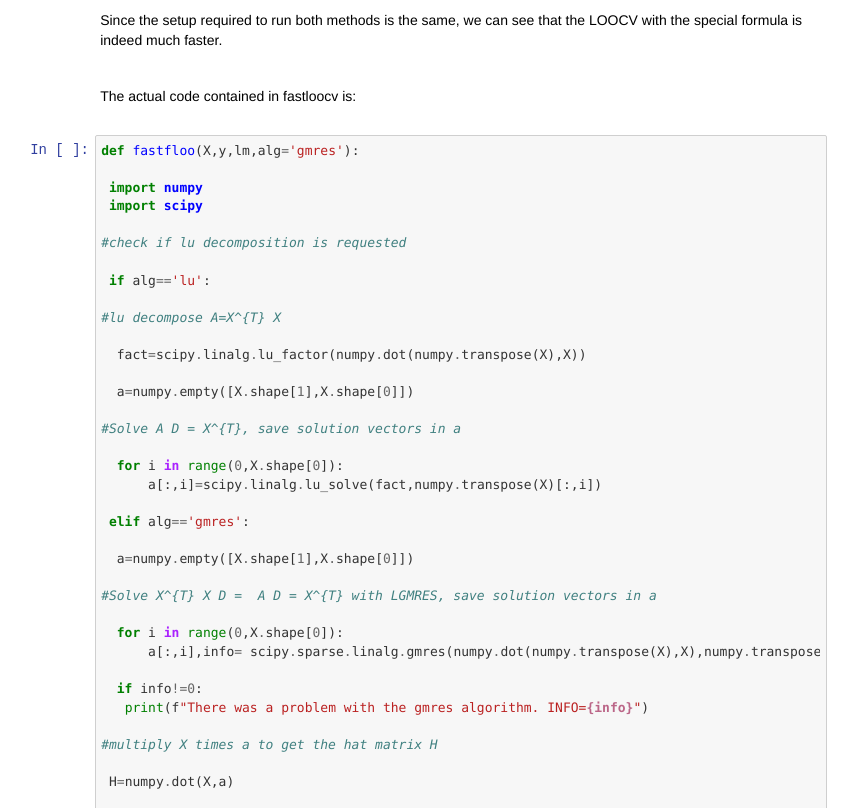
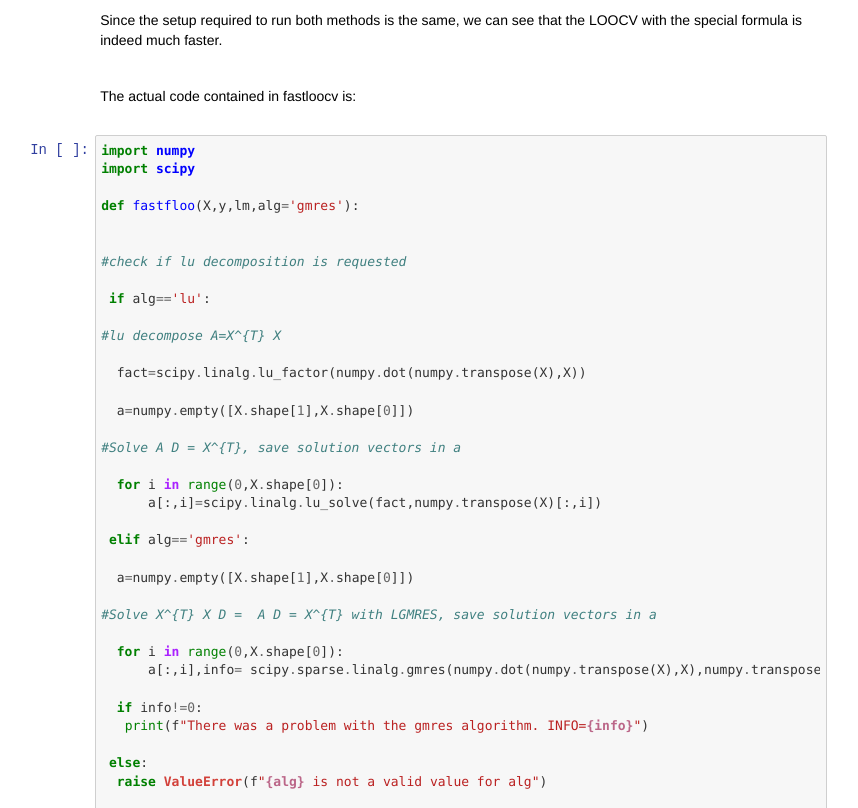
Before and after one commit to data-fiend/data-fiend.github.io, a plain HTML site: page third-post.html in a window 1280 px wide. Shown: the part 5490-6298 px from the top of the page, without its empty margins (85-943 px from the left). Drawn offline with nearby package versions, Linux system fonts and the light colour scheme; some packages are replaced by stand-ins of ours.

Commit message:
third post commit

```diff
--- a/third-post.html
+++ b/third-post.html
@@ -1664,10 +1664,11 @@ D=A^{-1}X^{T} = (X^{T}X)^{-1}X^{T}\; .
 <div class="prompt input_prompt">In [ ]:</div>
 <div class="inner_cell">
 <div class="input_area">
-<div class=" highlight hl-ipython3"><pre><span></span><span class="k">def</span> <span class="nf">fastfloo</span><span class="p">(</span><span class="n">X</span><span class="p">,</span><span class="n">y</span><span class="p">,</span><span class="n">lm</span><span class="p">,</span><span class="n">alg</span><span class="o">=</span><span class="s1">'gmres'</span><span class="p">):</span>
-
- <span class="kn">import</span> <span class="nn">numpy</span>
- <span class="kn">import</span> <span class="nn">scipy</span>
+<div class=" highlight hl-ipython3"><pre><span></span><span class="kn">import</span> <span class="nn">numpy</span>
+<span class="kn">import</span> <span class="nn">scipy</span>
+
+<span class="k">def</span> <span class="nf">fastfloo</span><span class="p">(</span><span class="n">X</span><span class="p">,</span><span class="n">y</span><span class="p">,</span><span class="n">lm</span><span class="p">,</span><span class="n">alg</span><span class="o">=</span><span class="s1">'gmres'</span><span class="p">):</span>
+
 
 <span class="c1">#check if lu decomposition is requested</span>
 
@@ -1695,6 +1696,9 @@ D=A^{-1}X^{T} = (X^{T}X)^{-1}X^{T}\; .
 
   <span class="k">if</span> <span class="n">info</span><span class="o">!=</span><span class="mi">0</span><span class="p">:</span>
    <span class="nb">print</span><span class="p">(</span><span class="n">f</span><span class="s2">"There was a problem with the gmres algorithm. INFO=</span><span class="si">{info}</span><span class="s2">"</span><span class="p">)</span>
+
+ <span class="k">else</span><span class="p">:</span>
+  <span class="k">raise</span> <span class="ne">ValueError</span><span class="p">(</span><span class="n">f</span><span class="s2">"</span><span class="si">{alg}</span><span class="s2"> is not a valid value for alg"</span><span class="p">)</span>
 
 <span class="c1">#multiply X times a to get the hat matrix H</span>
 
@@ -1721,8 +1725,6 @@ D=A^{-1}X^{T} = (X^{T}X)^{-1}X^{T}\; .
 
 
  <span class="k">return</span> <span class="n">CV</span><span class="p">,</span><span class="n">R2</span>
-
-<span class="c1">#the function below does LOOCV in the "dumb" way</span>
 
 <span class="k">def</span> <span class="nf">floo</span><span class="p">(</span><span class="n">X</span><span class="p">,</span><span class="n">y</span><span class="p">,</span><span class="n">lm</span><span class="p">):</span>
 
```
